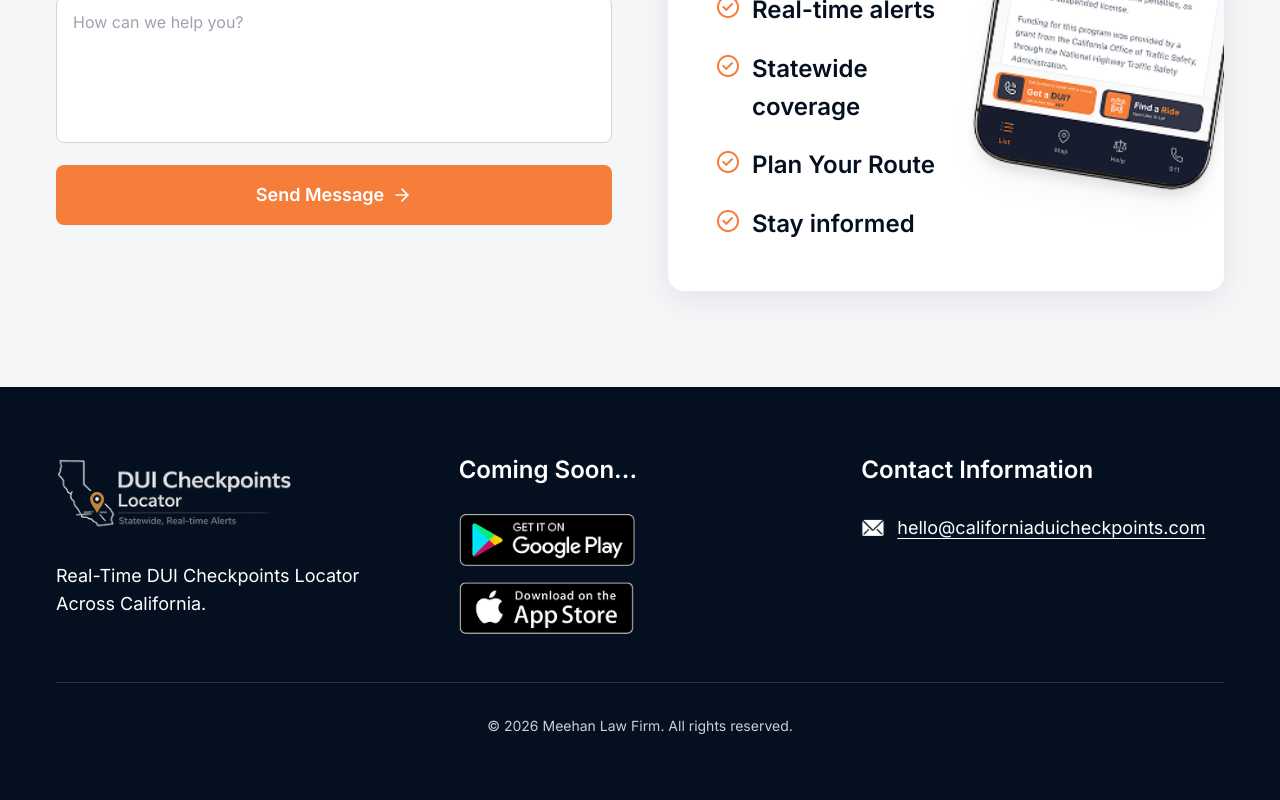
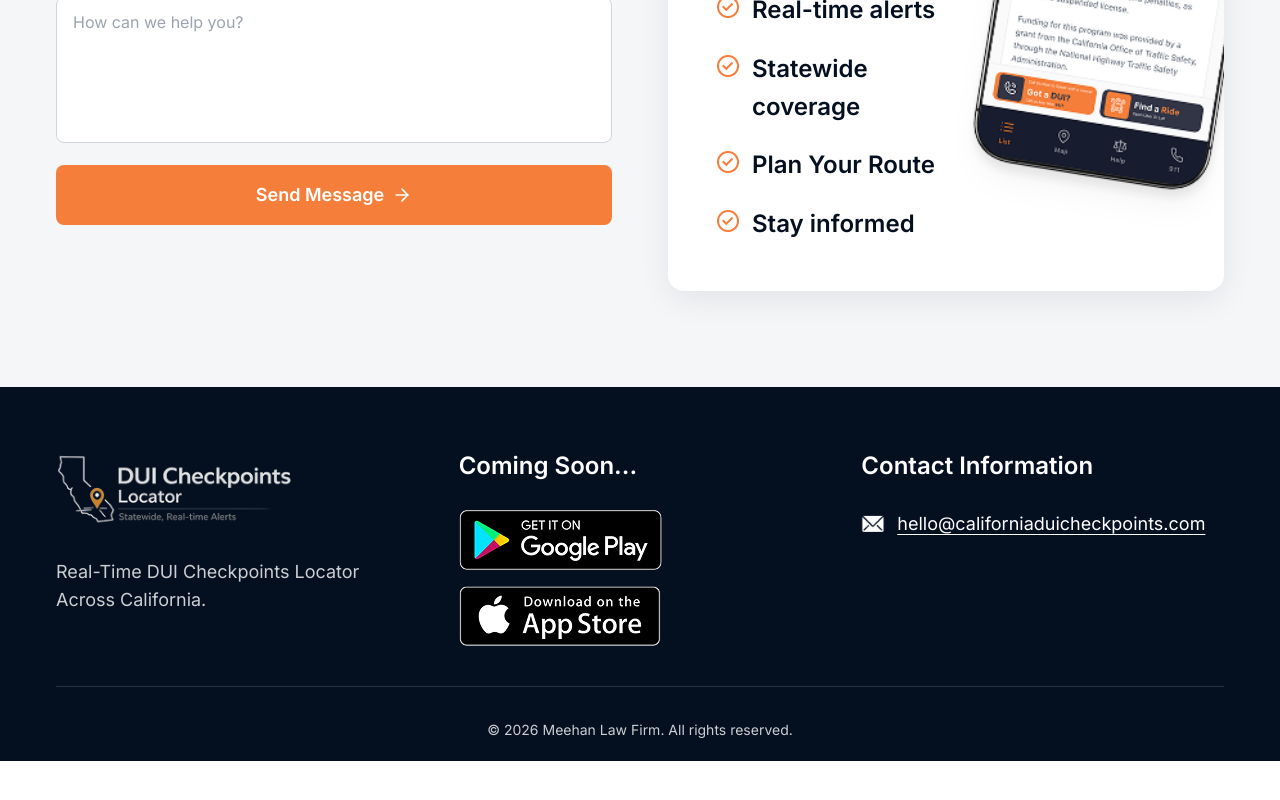
Before and after one commit to MohitWalia913/dui-checkpoints, a Next.js app: page / in a window 1280 px wide. Shown: the part 4059-4859 px from the top of the page. After the commit the page ends 4820 px from the top, so only its background shows below. Built offline with nearby package versions, Linux system fonts and the light colour scheme.

Commit message:
Refactor footer styles and update text sizes

```diff
--- a/components/global/footer.tsx
+++ b/components/global/footer.tsx
@@ -4,8 +4,8 @@ import Link from "next/link";
 export function Footer() {
   return (
     <footer className="w-full bg-[#040F20]">
-      <div className="mx-auto max-w-[1440px] px-6 py-14 md:px-10 md:py-16 lg:px-14">
-        <div className="grid gap-12 md:grid-cols-2 lg:grid-cols-3 lg:gap-10">
+      <div className="mx-auto max-w-[1440px] px-6 py-14 !pt-[60px] !pb-[21px] md:px-10 md:py-16 lg:px-14 ">
+        <div className="grid gap-8 md:grid-cols-2 lg:grid-cols-3 lg:gap-10">
           {/* Logo & description */}
           <div className="max-w-sm">
             <Link href="/" className="inline-block">
@@ -17,14 +17,14 @@ export function Footer() {
                 className="h-auto w-full max-w-[280px]"
               />
             </Link>
-            <p className="font-inter mt-6 text-[18px] font-normal leading-[1.6] text-white">
+            <p className="font-inter mt-6 text-[16px] lg:text-[18px] font-normal leading-[1.6] text-white/80">
               Real-Time DUI Checkpoints Locator Across California.
             </p>
           </div>
 
           {/* App links */}
           <div>
-            <h3 className="font-inter text-[24px] font-semibold leading-[1.6] text-white">
+            <h3 className="font-inter text-[20px] md:text-[24px] font-semibold leading-[1.6] text-white">
               Coming Soon...
             </h3>
             <div className="mt-6 flex flex-col gap-4 sm:flex-row sm:flex-wrap lg:flex-col">
@@ -36,9 +36,9 @@ export function Footer() {
                 <Image
                   src="/googleplay.png"
                   alt="Get it on Google Play"
-                  width={180}
-                  height={54}
-                  className="h-[48px] w-auto sm:h-[52px]"
+                  width={200}
+                  height={60}
+                  className="h-[48px] w-auto sm:h-[60px]"
                 />
               </Link>
               <Link
@@ -49,9 +49,9 @@ export function Footer() {
                 <Image
                   src="/appstore.png"
                   alt="Download on the App Store"
-                  width={180}
-                  height={54}
-                  className="h-[48px] w-auto sm:h-[52px]"
+                  width={200}
+                  height={60}
+                  className="h-[48px] w-auto sm:h-[60px]"
                 />
               </Link>
             </div>
@@ -59,12 +59,12 @@ export function Footer() {
 
           {/* Contact */}
           <div>
-            <h3 className="font-inter text-[24px] font-semibold leading-[1.6] text-white">
+            <h3 className="font-inter text-[20px] md:text-[24px] font-semibold leading-[1.6] text-white">
               Contact Information
             </h3>
             <Link
               href="mailto:hello@californiaduicheckpoints.com"
-              className="font-inter mt-6 inline-flex items-center gap-3 text-[18px] font-normal leading-[1.6] text-white underline underline-offset-4 transition-opacity hover:opacity-80"
+              className="font-inter mt-6 inline-flex items-center gap-3 text-[16px] lg:text-[18px] font-normal leading-[1.6] text-white underline underline-offset-4 transition-opacity hover:opacity-80"
             >
               <Image
                 src="/mail.png"
@@ -78,7 +78,7 @@ export function Footer() {
           </div>
         </div>
 
-        <div className="mt-12 border-t border-white/15 pt-8">
+        <div className="mt-10 border-t border-white/15 pt-8">
           <p className="font-inter text-center text-sm font-normal leading-normal text-white/80">
             © 2026 Meehan Law Firm. All rights reserved.
           </p>
```
